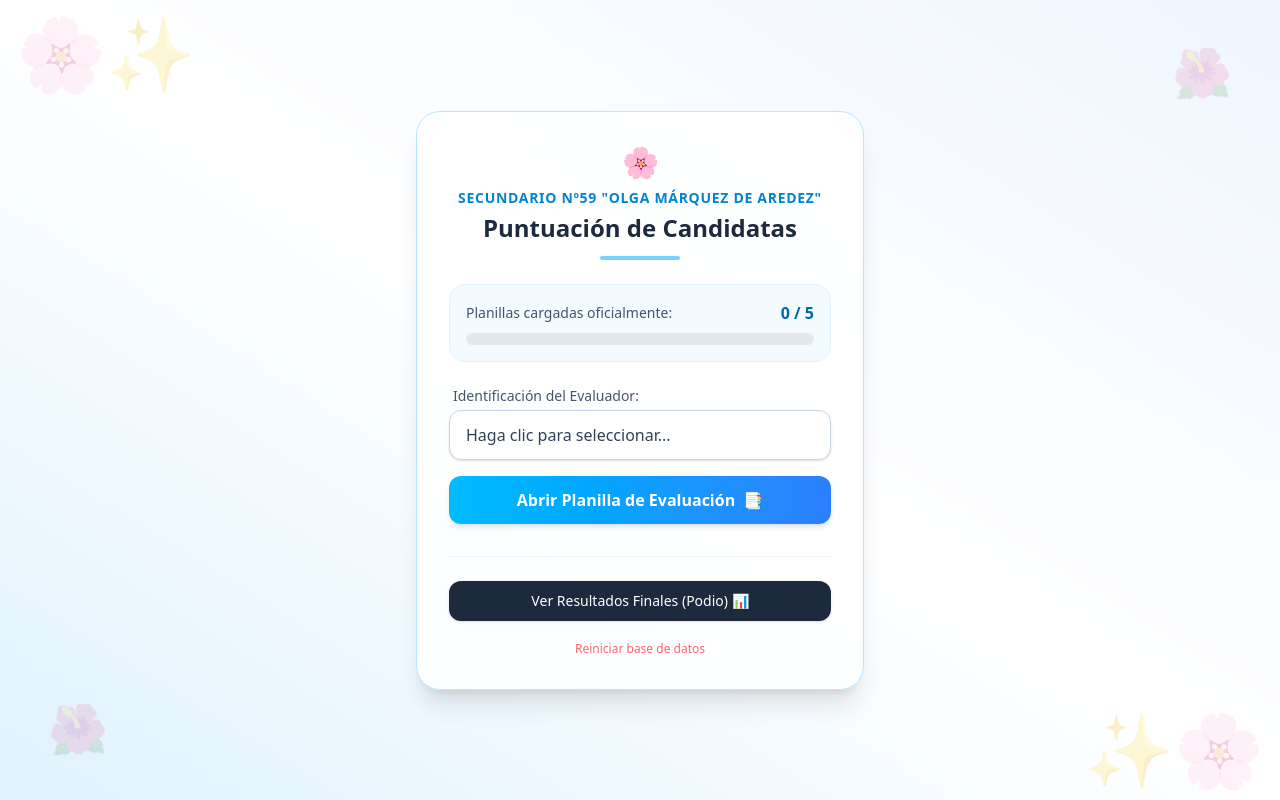
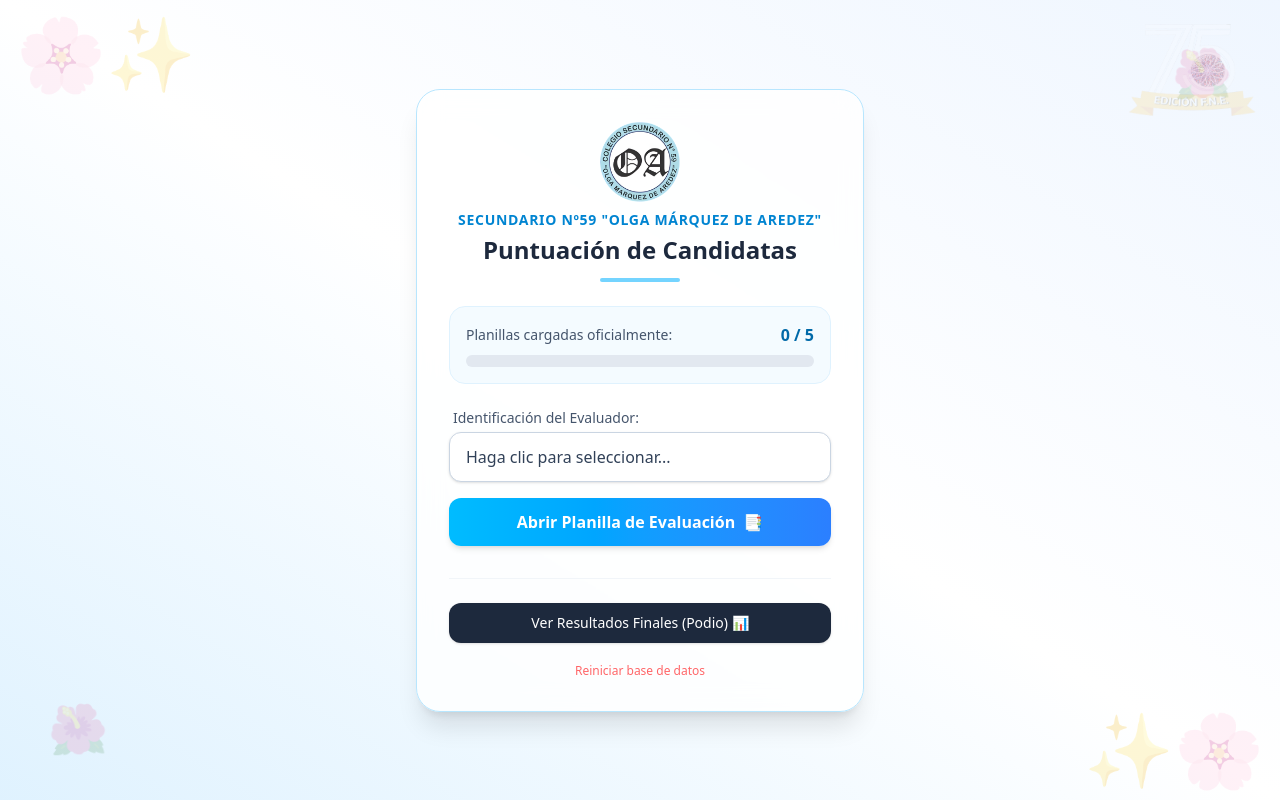
Before and after one commit to Franyur95/Practica---Sistema-de-Votaci-n, a Flask app: page / in a window 1280 px wide. Run offline with Flask 3, Linux system fonts and the light colour scheme.

Commit message:
Add event logo and update header with shield image

```diff
--- a/templates/login_jurado.html
+++ b/templates/login_jurado.html
@@ -14,13 +14,21 @@
     <div class="absolute bottom-0 right-0 text-sky-300 opacity-20 text-7xl p-4 select-none pointer-events-none">✨🌸</div>
     <div class="absolute top-12 right-12 text-blue-300 opacity-15 text-5xl select-none pointer-events-none">🌺</div>
     <div class="absolute bottom-12 left-12 text-blue-300 opacity-15 text-5xl select-none pointer-events-none">🌺</div>
+    <!-- Logo del evento difuminado en la esquina superior derecha -->
+    <div class="absolute top-6 right-6 opacity-20 select-none pointer-events-none">
+        <img src="{{ url_for('static', filename='fotos/logo_evento.png') }}"
+            alt="Logo Evento" class="w-32">
+    </div>
 
     <!-- Contenedor Principal de la Tarjeta -->
     <div class="bg-white/80 backdrop-blur-md shadow-xl rounded-3xl p-8 max-w-md w-full border border-sky-200 text-center relative z-10">
 
         <!-- Encabezado con detalles florales -->
         <header class="mb-6">
-            <div class="text-sky-500 text-3xl mb-2">🌸</div>
+            <div class="mb-2">
+                <img src="{{ url_for('static', filename='fotos/escudo.png') }}"
+                    alt="Escudo" class="mx-auto w-20 opacity-90">
+             </div>
             <h2 class="text-sm font-semibold tracking-wider text-sky-600 uppercase">Secundario Nº59 "Olga Márquez de Aredez"</h2>
             <h1 class="text-2xl font-bold text-slate-800 mt-1">Puntuación de Candidatas</h1>
             <div class="h-1 w-20 bg-sky-300 mx-auto mt-3 rounded-full"></div>
```
